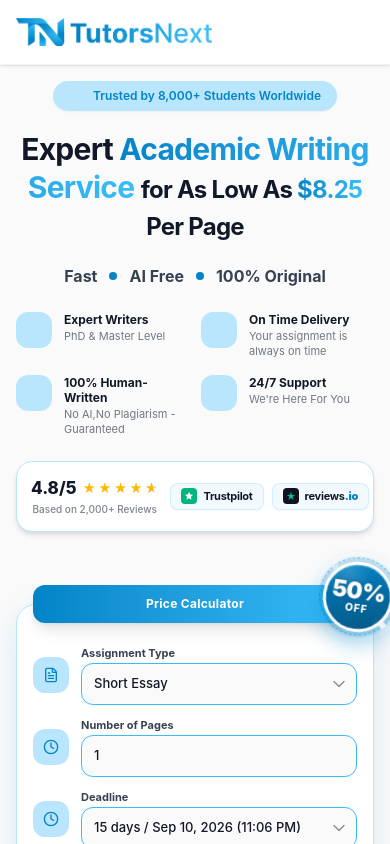
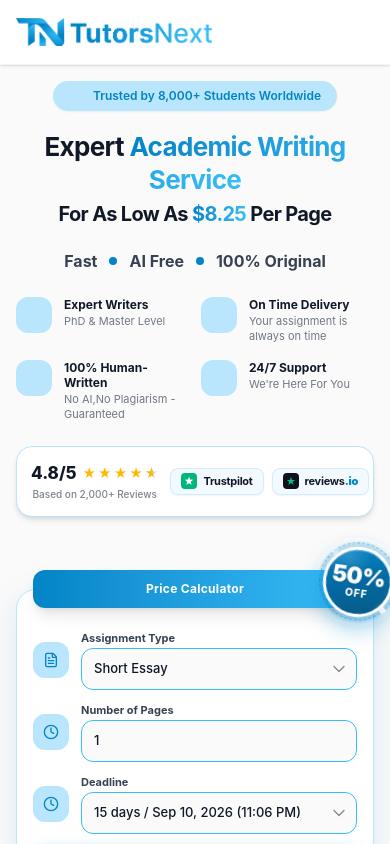
Before and after one commit to fasihgds-afk/tutorsnext, a React (Vite) app: page /home in a window 390 px wide. Shown: the top 844 px of the page. Built offline with nearby package versions, Linux system fonts and the light colour scheme; some icons are missing.

Commit message:
Adjust hero heading text sizes for mobile responsiveness

```diff
--- a/src/components/home/HeroSection.jsx
+++ b/src/components/home/HeroSection.jsx
@@ -96,6 +96,7 @@ const HeroSection = () => {
             alt="Student"
             className="hero-edge-blend w-full h-full object-contain object-bottom"
           />
+
         </div>
 
         <div className="grid grid-cols-1 lg:grid-cols-12 gap-6 lg:gap-8 items-center relative z-20">
@@ -110,14 +111,15 @@ const HeroSection = () => {
             </div>
 
             {/* Main Heading */}
-            <h1 className="text-[30px] sm:text-[32px] lg:text-[38px] font-bold text-text-dark leading-tight tracking-tight">
+            <h1 className="text-[26px] sm:text-[30px] lg:text-[38px] font-bold text-text-dark leading-tight tracking-tight">
               Expert{' '}
               <span className="text-transparent bg-clip-text bg-linear-to-r from-brand-start to-brand-end">
                 Academic Writing Service
               </span>
+              <br className="block sm:hidden" />
               {' '}
-              <span className="text-[24px] sm:text-[26px] lg:text-[30px] font-bold text-text-dark">
-                for As Low As{' '}
+              <span className="text-[20px] sm:text-[24px] lg:text-[30px] font-bold text-text-dark">
+                For As Low As{' '}
                 <span className="text-transparent bg-clip-text bg-linear-to-r from-brand-start to-brand-end">
                   $8.25
                 </span>
```
